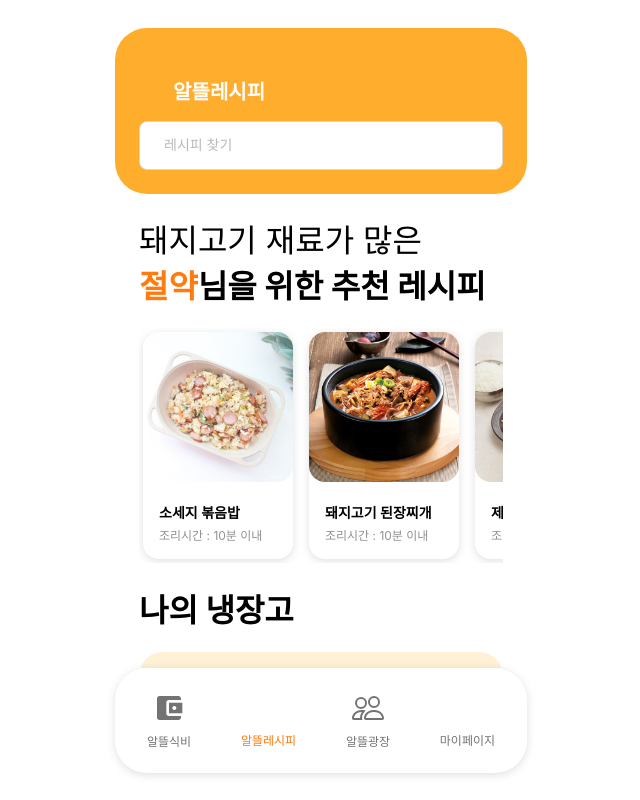
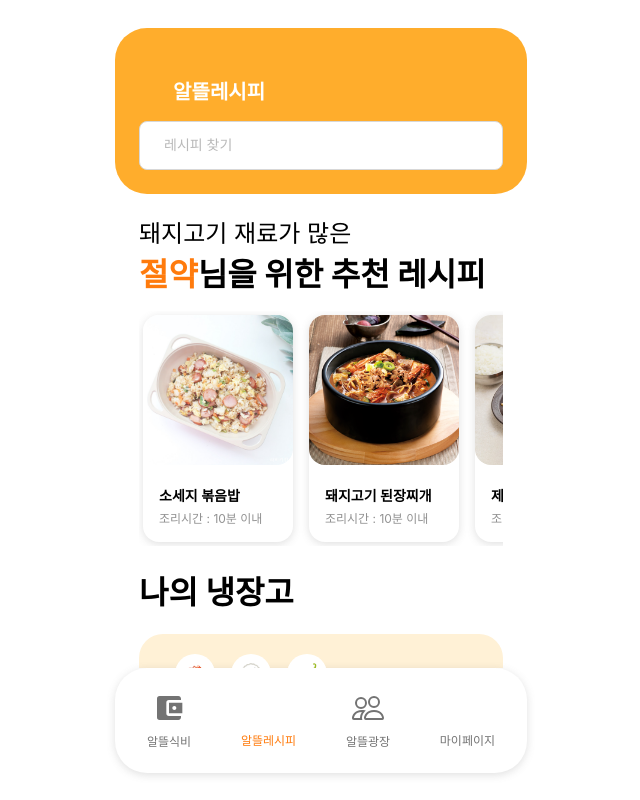
Before and after one commit to minseo-hong/altteul-chef-frontend, a React (Create React App) app: page /recipe in a window 1280 px wide. Shown: the whole page, without its empty margins (319-959 px from the left). Built offline with nearby package versions, Linux system fonts and the light colour scheme; some icons are missing.

Commit message:
Refactor: recipe-list 컴포넌트 정리

```diff
--- a/src/App.js
+++ b/src/App.js
@@ -1,6 +1,6 @@
 import { Route, Routes } from 'react-router-dom';
 import FoodCostPage from './pages/FoodCostPage';
-import RecipePage from './pages/RecipePage';
+import RecipeListPage from './pages/RecipeListPage';
 import RecipeDetailPage from './pages/RecipeDetailPage';
 import SquarePage from './pages/SquarePage';
 import ProfilePage from './pages/ProfilePage';
@@ -12,7 +12,7 @@ function App() {
     <Routes>
       <Route path="/" element={<HomePage />}>
         <Route path="food-cost" element={<FoodCostPage />} />
-        <Route path="recipe" element={<RecipePage />} />
+        <Route path="recipe" element={<RecipeListPage />} />
         <Route path="recipe/detail" element={<RecipeDetailPage />} />
         <Route path="square" element={<SquarePage />} />
         <Route path="mypage" element={<ProfilePage />} />
--- a/src/components/recipe-list/Header.js
+++ b/src/components/recipe-list/RecipeHeader.js
@@ -1,7 +1,7 @@
 import styled from 'styled-components';
 import { PiCookingPot } from 'react-icons/pi';
 
-const HeaderBlock = styled.header`
+const RecipeHeaderBlock = styled.header`
   background-color: #FFAD2C;
   border-radius: 2rem;
   padding: 1.5rem 1.5rem;
@@ -16,7 +16,7 @@ const HeaderBlock = styled.header`
     display: flex;
     align-items: center;
 
-    .icon {
+    i {
       font-size: 1.5rem;
       display: flex;
       justify-content: center;
@@ -38,16 +38,16 @@ const HeaderBlock = styled.header`
   }
 `;
 
-const Header = () => {
+const RecipeHeader = () => {
   return (
-    <HeaderBlock>
+    <RecipeHeaderBlock>
       <h1>
-        <span className="icon"><PiCookingPot /></span>
+        <i><PiCookingPot /></i>
         &nbsp;&nbsp;알뜰레시피
       </h1>
       <input type="text" placeholder="레시피 찾기"/>
-    </HeaderBlock>
+    </RecipeHeaderBlock>
   );
 }
 
-export default Header;
+export default RecipeHeader;
--- a/src/components/recipe-list/RecipeItem.js
+++ /dev/null
@@ -1,53 +0,0 @@
-import styled from 'styled-components';
-import { Link } from 'react-router-dom';
-
-const RecipeItemBlock = styled.div`
-  margin-right: 1rem;
-  border-radius: 16px;
-  box-shadow: rgba(99, 99, 99, 0.2) 0px 2px 8px 0px;
-
-  a {
-    text-decoration: none;
-    color: inherit;
-
-    .image {
-      width: 150px;
-      height: 150px;
-      object-fit: cover;
-      border-radius: 16px;
-    }
-
-    .content {
-      padding: 1rem;
-
-      h2 {
-        font-size: 0.875rem;
-        font-weight: 600;
-        margin: 0;
-      }
-
-      p {
-        margin: 0;
-        margin-top: 0.25rem;
-        font-size: 0.75rem;
-        color: #919191;
-      }
-    }
-  }
-`;
-
-const RecipeItem = ({ name, cookingTime, imageName = "sausage-rice.jpeg" }) => {
-  return (
-    <RecipeItemBlock>
-      <Link to="/recipe/detail">
-        <img className="image" src={require(`../../assets/recipes/${imageName}`)} alt={ name } />
-        <div className="content">
-          <h2>{ name }</h2>
-          <p>조리시간 : { cookingTime } 이내</p>
-        </div>
-      </Link>
-    </RecipeItemBlock>
-  );
-}
-
-export default RecipeItem;
--- a/src/components/recipe-list/RecipeList.js
+++ /dev/null
@@ -1,24 +0,0 @@
-import styled from 'styled-components';
-import RecipeItem from './RecipeItem';
-
-const RecipeListBlock = styled.div`
-  display: flex;
-  overflow-x: scroll;
-  padding: 0.25rem;
-
-  &::-webkit-scrollbar {
-    display: none;
-  }
-`;
-
-const RecipeList = () => {
-  return (
-    <RecipeListBlock>
-      <RecipeItem name="소세지 볶음밥" cookingTime="10분" imageName="sausage-rice.jpeg" />
-      <RecipeItem name="돼지고기 된장찌개" cookingTime="10분" imageName="soybean-stew.png" />
-      <RecipeItem name="제육볶음" cookingTime="15분" imageName="spicy-pork.jpg" />
-    </RecipeListBlock>
-  );
-}
-
-export default RecipeList;
--- a/src/components/recipe-list/RecommendedRecipe.js
+++ b/src/components/recipe-list/RecommendedRecipe.js
@@ -1,29 +1,102 @@
 import styled from 'styled-components';
-import RecipeList from '../recipe-list/RecipeList';
+import { Link } from 'react-router-dom';
 
 const RecommendedRecipeBlock = styled.div`
   margin-top: 1.25rem;
   padding: 0 1.5rem;
+`;
+
+const RecipeHeading = styled.div`
+  margin-bottom: 1rem;
+
+  h1, h2 {
+    margin: 0;
+  }
 
   h1 {
-    .subtitle {
-      font-weight: 400;
+    font-weight: 700;
+  }
+
+  h2 {
+    font-weight: 400;
+  }
+
+  span {
+    color: #FF7B0D;
+  }
+`;
+
+const RecipeList = styled.div`
+  display: flex;
+  overflow-x: scroll;
+  padding: 0.25rem;
+
+  &::-webkit-scrollbar {
+    display: none;
+  }
+`;
+
+const RecipeItemBlock = styled.div`
+  margin-right: 1rem;
+  border-radius: 16px;
+  box-shadow: rgba(99, 99, 99, 0.2) 0px 2px 8px 0px;
+
+  a {
+    text-decoration: none;
+    color: inherit;
+
+    img {
+      width: 150px;
+      height: 150px;
+      object-fit: cover;
+      border-radius: 16px;
     }
 
-    .user {
-      color: #FF7B0D;
+    div {
+      padding: 1rem;
+
+      h2 {
+        font-size: 0.875rem;
+        font-weight: 600;
+        margin: 0;
+      }
+
+      p {
+        margin: 0;
+        margin-top: 0.25rem;
+        font-size: 0.75rem;
+        color: #919191;
+      }
     }
   }
 `;
 
+const RecipeItem = ({ name, cookingTime, imageName = "sausage-rice.jpeg" }) => {
+  return (
+    <RecipeItemBlock>
+      <Link to="/recipe/detail">
+        <img src={require(`../../assets/recipes/${imageName}`)} alt={ name } />
+        <div>
+          <h2>{ name }</h2>
+          <p>조리시간 : { cookingTime } 이내</p>
+        </div>
+      </Link>
+    </RecipeItemBlock>
+  );
+}
+
 const RecommendedRecipe = () => {
   return (
     <RecommendedRecipeBlock>
-      <h1>
-        <span className="subtitle">돼지고기 재료가 많은</span><br />
-        <span className="user">절약</span>님을 위한 추천 레시피
-      </h1>
-      <RecipeList />
+      <RecipeHeading>
+        <h2>돼지고기 재료가 많은</h2>
+        <h1><span>절약</span>님을 위한 추천 레시피</h1>
+      </RecipeHeading>
+      <RecipeList>
+        <RecipeItem name="소세지 볶음밥" cookingTime="10분" imageName="sausage-rice.jpeg" />
+        <RecipeItem name="돼지고기 된장찌개" cookingTime="10분" imageName="soybean-stew.png" />
+        <RecipeItem name="제육볶음" cookingTime="15분" imageName="spicy-pork.jpg" />
+      </RecipeList>
     </RecommendedRecipeBlock>
   );
 }
--- a/src/pages/RecipePage.js
+++ b/src/pages/RecipeListPage.js
@@ -1,9 +1,9 @@
 import styled from 'styled-components';
 import RecommendedRecipe from '../components/recipe-list/RecommendedRecipe';
 import Refrigerator from '../components/refrigerator/Refrigerator';
-import Header from '../components/recipe-list/Header';
+import RecipeHeader from '../components/recipe-list/RecipeHeader';
 
-const RecipePageBlock = styled.div`
+const RecipeListPageBlock = styled.div`
   padding-bottom: 3rem;
 
   header {
@@ -44,14 +44,14 @@ const RecipePageBlock = styled.div`
   }
 `;
 
-const RecipePage = () => {
+const RecipeListPage = () => {
   return (
-    <RecipePageBlock>
-      <Header />
+    <RecipeListPageBlock>
+      <RecipeHeader />
       <RecommendedRecipe />
       <Refrigerator />
-    </RecipePageBlock>
+    </RecipeListPageBlock>
   );
 }
 
-export default RecipePage;
+export default RecipeListPage;
```
